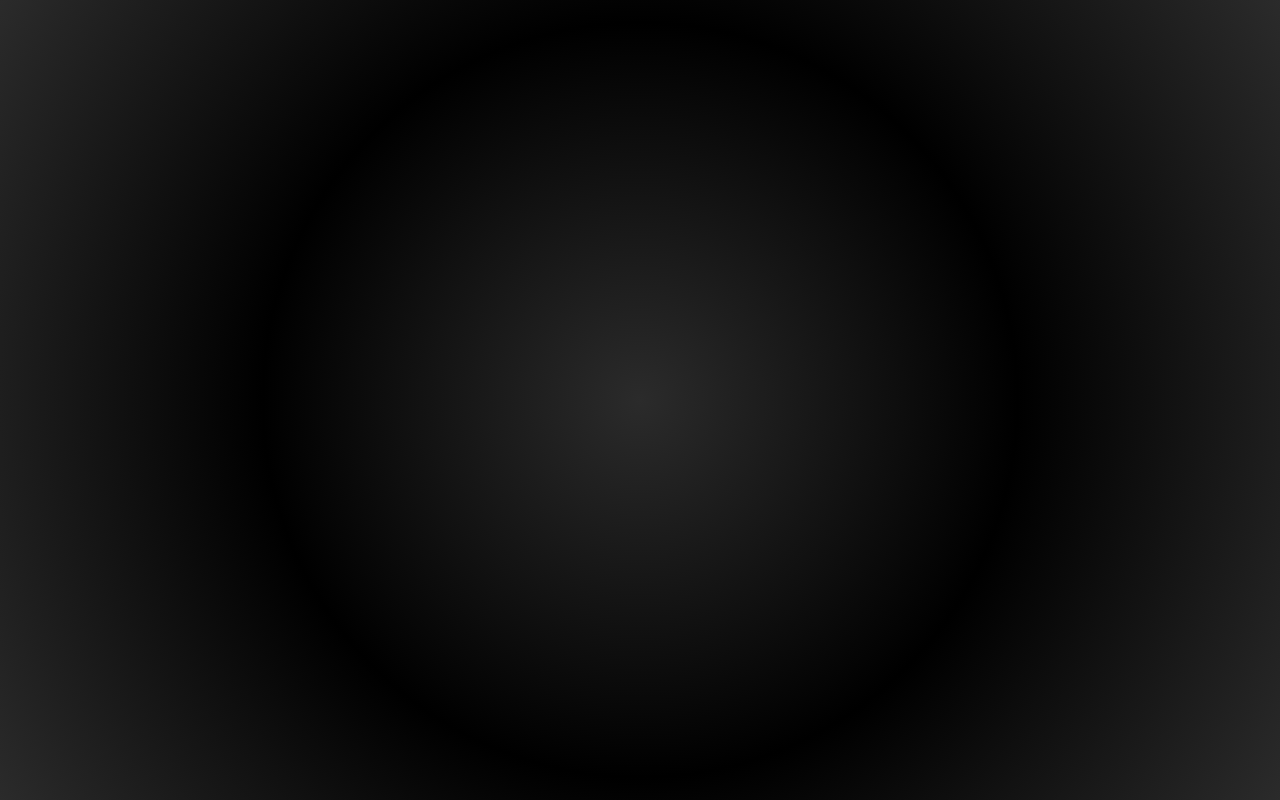
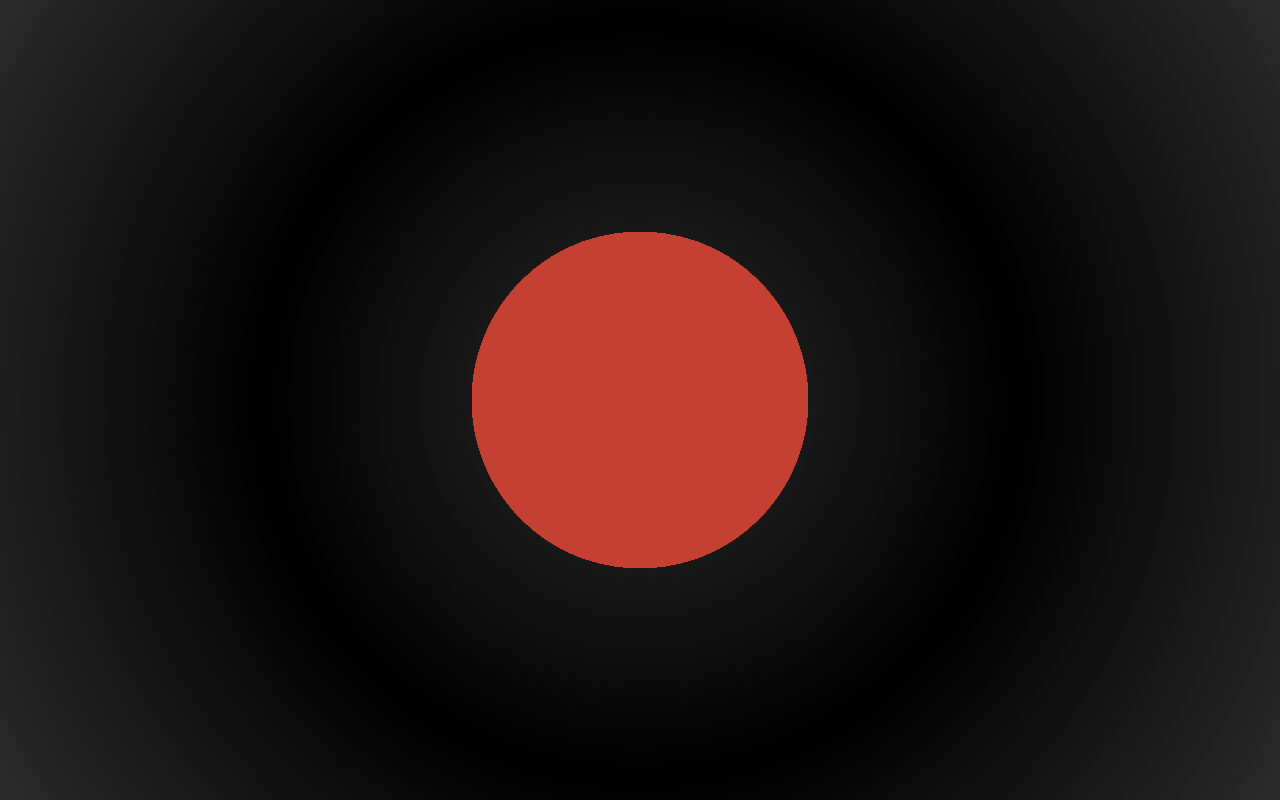
Before and after one commit to jobtalle/SketchHearth, a plain HTML site: page index.html in a window 1280 px wide. Drawn offline with Linux system fonts and the light colour scheme.

Commit message:
Created classes

```diff
--- a/index.html
+++ b/index.html
@@ -15,6 +15,8 @@
         <canvas id="renderer"></canvas>
     </div>
     <script src="js/cubicNoise.js"></script>
+    <script src="js/blob.js"></script>
+    <script src="js/hearth.js"></script>
     <script src="js/main.js"></script>
 </body>
 </html>
--- /dev/null
+++ b/js/blob.js
@@ -0,0 +1,32 @@
+const Blob = function() {
+    let color = "#c44033";
+
+    const sample = f => {
+        return 0.5;
+    };
+
+    this.update = timeStep => {
+
+    };
+
+    this.draw = (context, x, y, radius) => {
+        const step = Math.PI * 2 / Blob.PRECISION;
+
+        context.fillStyle = color;
+        context.beginPath();
+        context.moveTo(x + radius * sample(0), y);
+
+        for (let i = 1; i < Blob.PRECISION; ++i) {
+            const r = radius * sample(i / Blob.PRECISION);
+
+            context.lineTo(
+                x + Math.cos(i * step) * r,
+                y + Math.sin(i * step) * r);
+        }
+
+        context.closePath();
+        context.fill();
+    };
+};
+
+Blob.PRECISION = 300;
--- /dev/null
+++ b/js/hearth.js
@@ -0,0 +1,20 @@
+const Hearth = function(canvas) {
+    const blob = new Blob();
+
+    this.update = timeStep => {
+        blob.update(timeStep);
+    };
+
+    this.draw = context => {
+        const x = canvas.width * 0.5;
+        const y = canvas.height * 0.5;
+
+        blob.draw(
+            context,
+            x,
+            y,
+            Math.min(x, y) - Hearth.OFFSET);
+    };
+};
+
+Hearth.OFFSET = 64;
--- a/js/main.js
+++ b/js/main.js
@@ -1,5 +1,6 @@
 const wrapper = document.getElementById("wrapper");
 const canvas = document.getElementById("renderer");
+const hearth = new Hearth(canvas);
 let lastDate = new Date();
 
 const resize = () => {
@@ -8,7 +9,11 @@ const resize = () => {
 };
 
 const update = timeStep => {
+    hearth.update();
 
+    const context = canvas.getContext("2d");
+
+    hearth.draw(context);
 };
 
 const loopFunction = () => {
```
